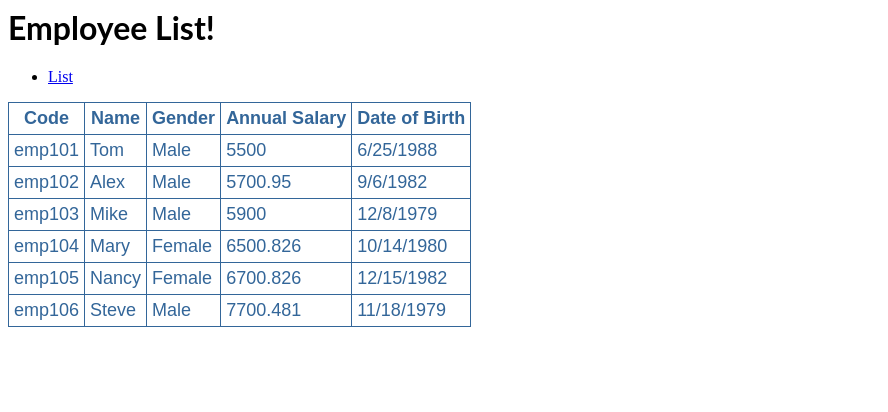
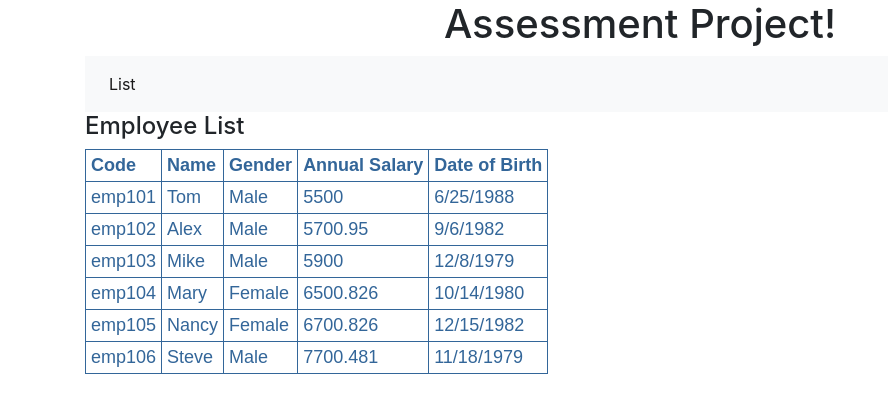
Before and after one commit to bhupeshv04/angular-assesment-project, an Angular app: page /list in a window 1280 px wide. Shown: the top 412 px of the page, without its empty margins (0-888 px from the left). Built offline with nearby package versions, Linux system fonts and the light colour scheme.

Commit message:
5 files modified

```diff
--- a/angular.json
+++ b/angular.json
@@ -23,9 +23,13 @@
               "src/assets"
             ],
             "styles": [
-              "src/styles.css"
+              "src/styles.css",
+               "node_modules/bootstrap/dist/css/bootstrap.min.css"
             ],
-            "scripts": []
+            "scripts": [
+              "node_modules/jquery/dist/jquery.min.js",
+              "node_modules/bootstrap/dist/js/bootstrap.min.js"
+            ]
           },
           "configurations": {
             "production": {
--- a/package.json
+++ b/package.json
@@ -10,7 +10,10 @@
     "@angular/platform-browser": "^8.2.5",
     "@angular/platform-browser-dynamic": "^8.2.5",
     "@angular/router": "^8.2.5",
-    "core-js": "^3.2.1",
+    "bootstrap": "^4.3.1",
+    "core-js": "^2.5.4",
+    "jquery": "^3.4.1",
+    "popper.js": "^1.14.7",
     "rxjs": "^6.5.3",
     "zone.js": "^0.10.2"
   },
--- a/src/app/app.component.html
+++ b/src/app/app.component.html
@@ -1,10 +1,21 @@
-<hello name="{{ name }}"></hello>
+<div class="container">
+  <div class=row>
+    <div class="col text-center">
+      <h1>
+        Assessment Project!
+      </h1>
+    </div>
+  </div>
+  <div class="row">
+    <div class="row">
 
-<div class="container">
-    <nav class="navbar navbar-default">
+    </div>
+
+  </div>
+    <nav class="navbar navbar-expand-lg navbar-light bg-light">
         <ul class="nav navbar-nav">
-            <li>
-                <a routerLinkActive="active" routerLink="list">List</a>
+            <li class="nav-item active">
+                <a class="nav-link" routerLinkActive="active" routerLink="list">List</a>
             </li>
         </ul>
     </nav>
--- a/src/app/app.component.ts
+++ b/src/app/app.component.ts
@@ -6,5 +6,5 @@ import { Component } from '@angular/core';
   styleUrls: [ './app.component.css' ]
 })
 export class AppComponent  {
-  name = 'Employee List';
+  name = 'Assessment Project';
 }
--- a/src/app/employee-list/employee-list.component.html
+++ b/src/app/employee-list/employee-list.component.html
@@ -1,3 +1,8 @@
+<div class="container">
+    <div class="row">
+      <h4>Employee List</h4>
+    </div>
+    <div class="row">
       <table>
         <thead>
             <tr>
@@ -23,3 +28,5 @@
             </tr>
         </tbody>
     </table>
+    </div>
+</div>
```
Lines whose indentation alone changed are shown as unchanged.
